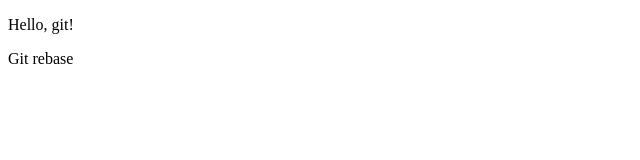
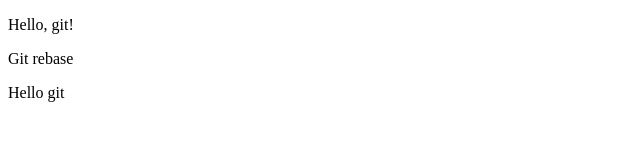
Before and after one commit to nishchala/learning-git, a plain HTML site: page index.html in a window 1280 px wide. Shown: the full height of the page, 0-640 px from the left. Drawn offline with Linux system fonts and the light colour scheme.

Commit message:
Update index.html

```diff
--- a/index.html
+++ b/index.html
@@ -7,7 +7,10 @@
     <title>Document</title>
 </head>
 <body>
+
     <p>Hello, git!</p>
     <p>Git rebase</p>
+    Hello git
+
 </body>
 </html>
```
